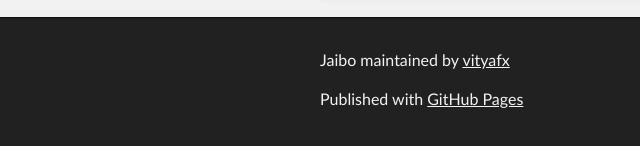
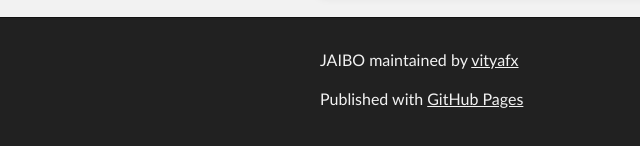
Before and after one commit to vityafx/jaibo, a plain HTML site: page index.html in a window 1280 px wide. Shown: the part 422-568 px from the top of the page, 0-640 px from the left. Drawn offline with Linux system fonts and the light colour scheme.

Commit message:
Update index.html

```diff
--- a/index.html
+++ b/index.html
@@ -4,7 +4,7 @@
   <head>
     <meta charset='utf-8' />
     <meta http-equiv="X-UA-Compatible" content="chrome=1" />
-    <meta name="description" content="Jaibo : Java Advanced IRC BOt" />
+    <meta name="description" content="JAIBO : Java Advanced IRC BOt" />
 
     <link rel="stylesheet" type="text/css" media="screen" href="stylesheets/stylesheet.css">
 
@@ -43,12 +43,9 @@
     <!-- FOOTER  -->
     <div id="footer_wrap" class="outer">
       <footer class="inner">
-        <p class="copyright">Jaibo maintained by <a href="https://github.com/vityafx">vityafx</a></p>
+        <p class="copyright">JAIBO maintained by <a href="https://github.com/vityafx">vityafx</a></p>
         <p>Published with <a href="http://pages.github.com">GitHub Pages</a></p>
       </footer>
     </div>
-
-
-
   </body>
 </html>
```
